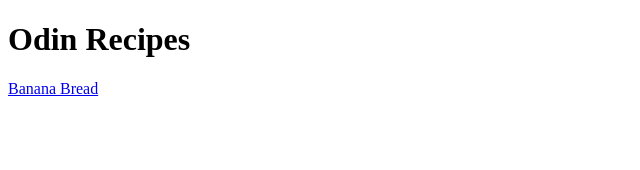
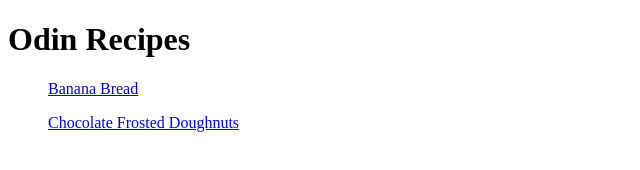
Before and after one commit to KitKatRoar/odin-recipes, a plain HTML site: page index.html in a window 1280 px wide. Shown: the whole page, without its empty margins (0-640 px from the left). Drawn offline with Linux system fonts and the light colour scheme.

Commit message:
Create link on index to chocolate donut html file

```diff
--- a/index.html
+++ b/index.html
@@ -8,6 +8,7 @@
 </head>
 <body>
     <h1>Odin Recipes</h1>
-        <a href="recipes/banana_bread.html">Banana Bread</a>
+        <ul><a href="recipes/banana_bread.html">Banana Bread</a></ul>
+        <ul><a href="recipes/chocolate_doughnut.html">Chocolate Frosted Doughnuts</a></ul>
 </body>
 </html>
```
